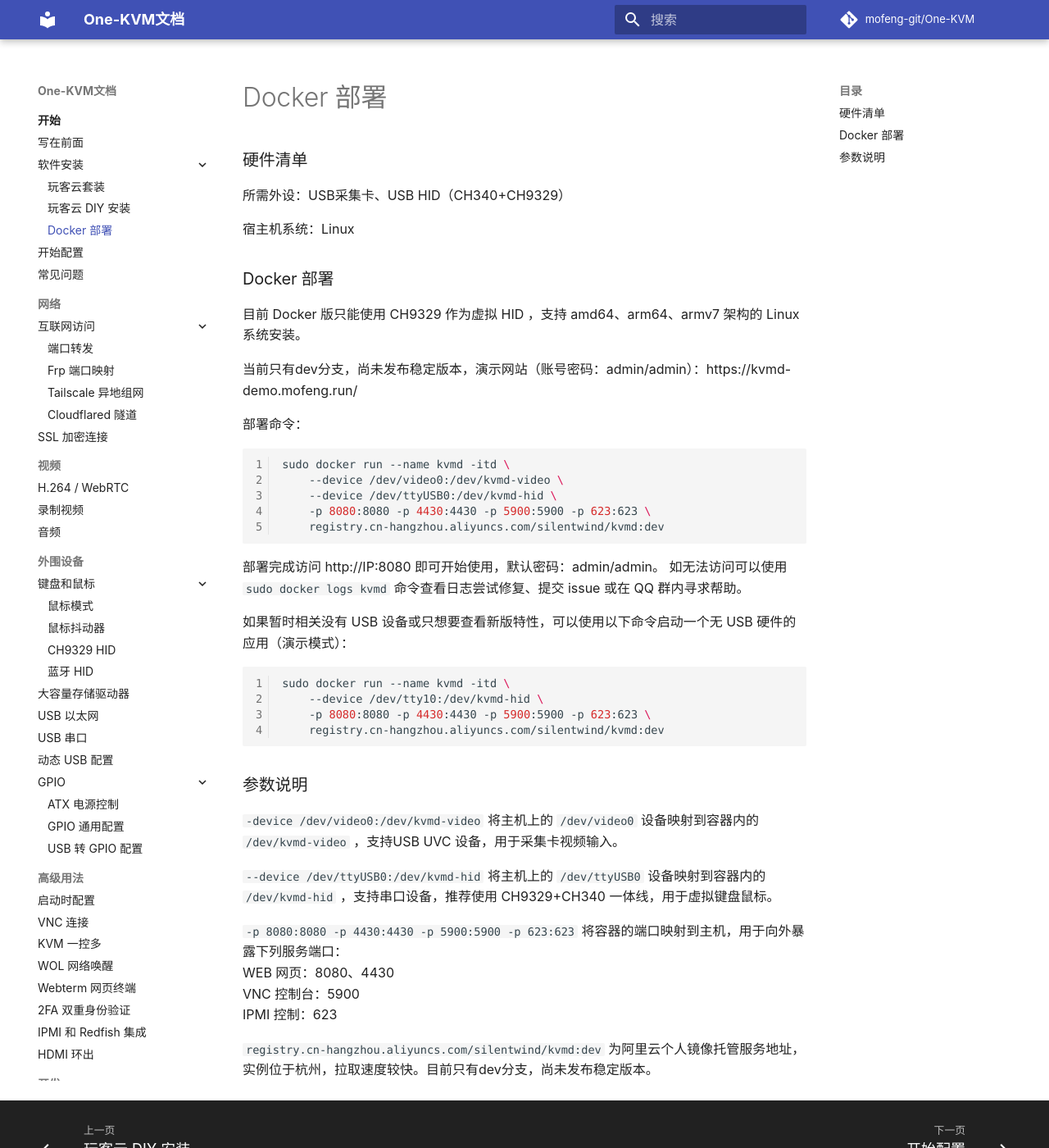
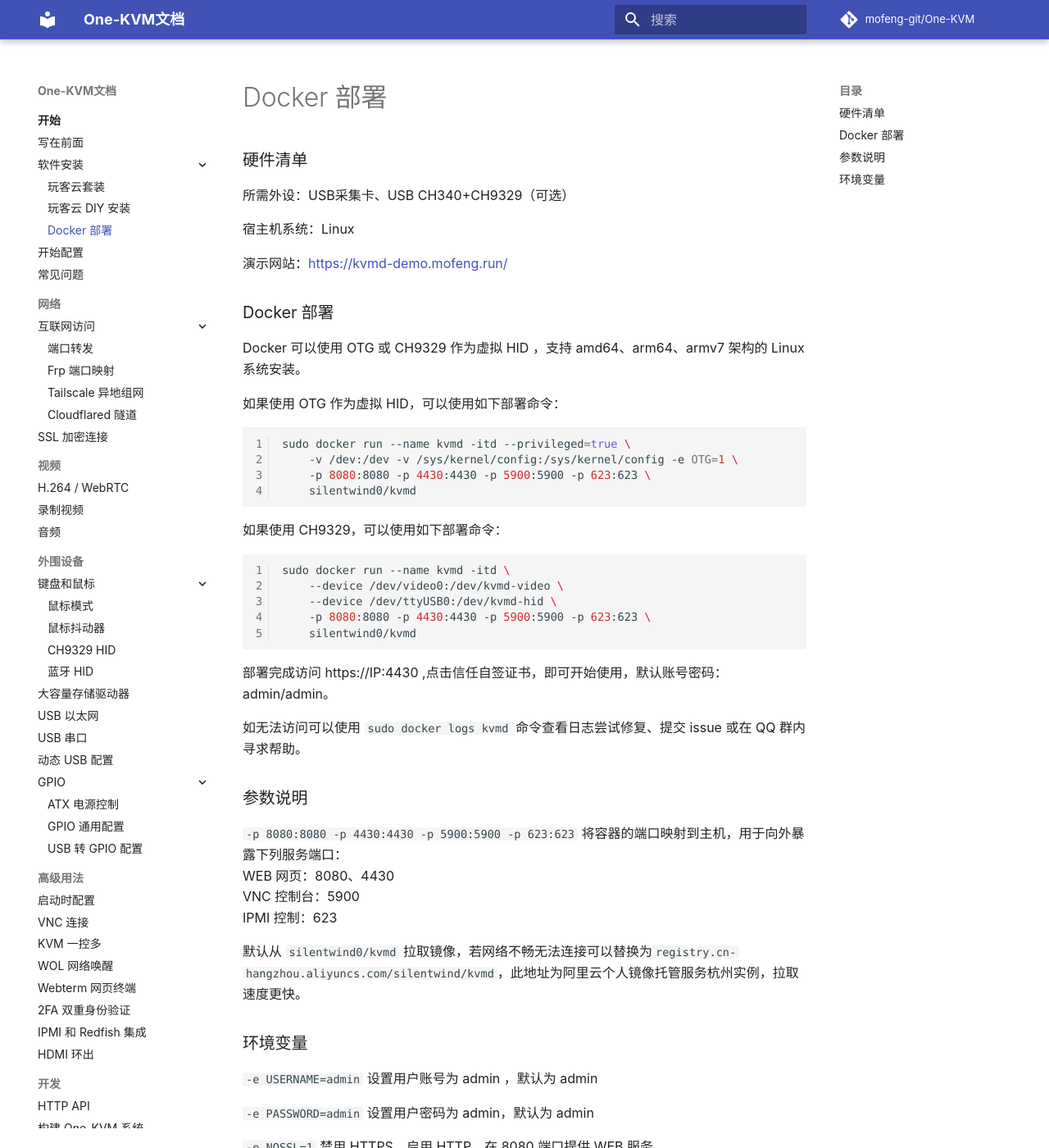
Before and after one commit to mofeng-git/One-KVM_WEB, an MkDocs documentation site: the page built from docs/docker_install.md, in a window 1280 px wide and 1400 px high. Shown: the whole window at 82% size. Built offline with MkDocs 1.6.1 and Material for MkDocs 9.7.7, drawn with Linux system fonts in a browser that asks for light colours; comment, search, counter and statistics services are not loaded; some of the changed text lies outside the part shown.

Commit message:
更新 docker 安装文档

````diff
--- a/docs/docker_install.md
+++ b/docs/docker_install.md
@@ -1,43 +1,62 @@
 ### 硬件清单
 
-所需外设：USB采集卡、USB HID（CH340+CH9329）
+所需外设：USB采集卡、USB CH340+CH9329（可选）
 
 宿主机系统：Linux
 
+演示网站：[https://kvmd-demo.mofeng.run/](https://kvmd-demo.mofeng.run/)
+
 ### Docker 部署
 
-目前 Docker 版只能使用 CH9329 作为虚拟 HID ，支持 amd64、arm64、armv7 架构的 Linux 系统安装。
+Docker 可以使用 OTG 或 CH9329 作为虚拟 HID ，支持 amd64、arm64、armv7 架构的 Linux 系统安装。
 
-当前只有dev分支，尚未发布稳定版本，演示网站（账号密码：admin/admin）：https://kvmd-demo.mofeng.run/
 
-部署命令：
+如果使用 OTG 作为虚拟 HID，可以使用如下部署命令：
+```bash
+sudo docker run --name kvmd -itd --privileged=true \
+    -v /dev:/dev -v /sys/kernel/config:/sys/kernel/config -e OTG=1 \
+    -p 8080:8080 -p 4430:4430 -p 5900:5900 -p 623:623 \
+    silentwind0/kvmd
+```
+
+如果使用 CH9329，可以使用如下部署命令：
 ```bash
 sudo docker run --name kvmd -itd \
     --device /dev/video0:/dev/kvmd-video \
     --device /dev/ttyUSB0:/dev/kvmd-hid \
     -p 8080:8080 -p 4430:4430 -p 5900:5900 -p 623:623 \
-    registry.cn-hangzhou.aliyuncs.com/silentwind/kvmd:dev
+    silentwind0/kvmd
 ```
 
-部署完成访问 http://IP:8080 即可开始使用，默认密码：admin/admin。
+部署完成访问 https://IP:4430 ,点击信任自签证书，即可开始使用，默认账号密码：admin/admin。
+
 如无法访问可以使用 `sudo docker logs kvmd` 命令查看日志尝试修复、提交 issue 或在 QQ 群内寻求帮助。
 
-如果暂时相关没有 USB 设备或只想要查看新版特性，可以使用以下命令启动一个无 USB 硬件的应用（演示模式）：
-```bash
-sudo docker run --name kvmd -itd \
-    --device /dev/tty10:/dev/kvmd-hid \
-    -p 8080:8080 -p 4430:4430 -p 5900:5900 -p 623:623 \
-    registry.cn-hangzhou.aliyuncs.com/silentwind/kvmd:dev
-```
-
 ### 参数说明
-`-device /dev/video0:/dev/kvmd-video` 将主机上的 `/dev/video0` 设备映射到容器内的 `/dev/kvmd-video` ，支持USB UVC 设备，用于采集卡视频输入。
-
-`--device /dev/ttyUSB0:/dev/kvmd-hid` 将主机上的 `/dev/ttyUSB0` 设备映射到容器内的 `/dev/kvmd-hid` ，支持串口设备，推荐使用 CH9329+CH340 一体线，用于虚拟键盘鼠标。
 
 `-p 8080:8080 -p 4430:4430 -p 5900:5900 -p 623:623` 将容器的端口映射到主机，用于向外暴露下列服务端口：<br>
  WEB 网页：8080、4430<br>
  VNC 控制台：5900<br>
  IPMI 控制：623
 
-`registry.cn-hangzhou.aliyuncs.com/silentwind/kvmd:dev` 为阿里云个人镜像托管服务地址，实例位于杭州，拉取速度较快。目前只有dev分支，尚未发布稳定版本。
+ 默认从 `silentwind0/kvmd` 拉取镜像，若网络不畅无法连接可以替换为`registry.cn-hangzhou.aliyuncs.com/silentwind/kvmd`，此地址为阿里云个人镜像托管服务杭州实例，拉取速度更快。
+
+### 环境变量
+
+`-e USERNAME=admin` 设置用户账号为 admin ，默认为 admin
+
+`-e PASSWORD=admin` 设置用户密码为 admin，默认为 admin
+
+`-e NOSSL=1` 禁用 HTTPS，启用 HTTP，在 8080 端口提供 WEB 服务
+
+`-e OTG=1` 启用 OTG 模式，默认为禁用
+
+`-e NOAUTH=1` 禁用身份认证，默认为启用
+
+`-e NOWEBTERMWRITE=1` 禁用 WEB 终端输入，设置为只读模式，默认为启用
+
+`-e NOWEBTERM=1` 禁用 WEB 终端，默认为启用
+
+`-e NOVNC=1` 禁用 VNC，默认为启用
+
+`-e NOIPMI=1` 禁用 IPMI，默认为启用
````
